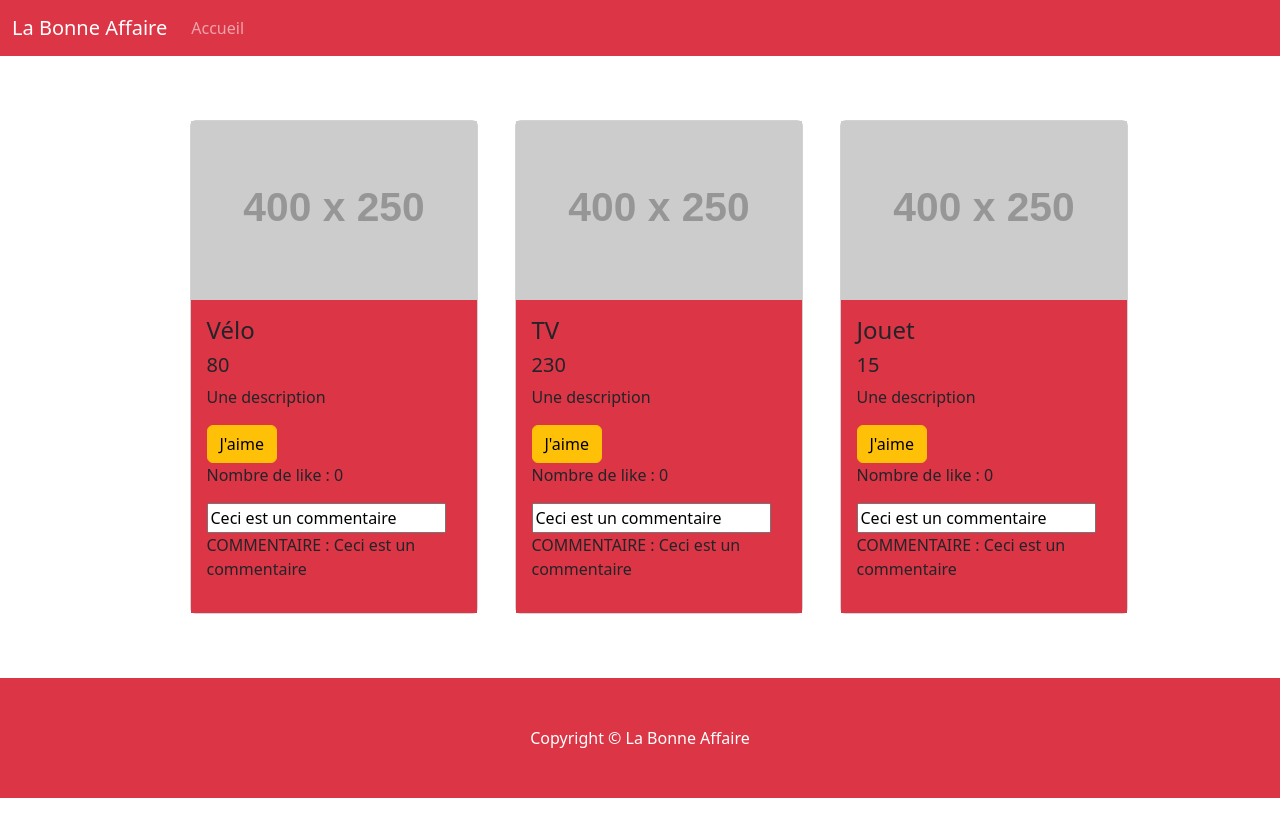
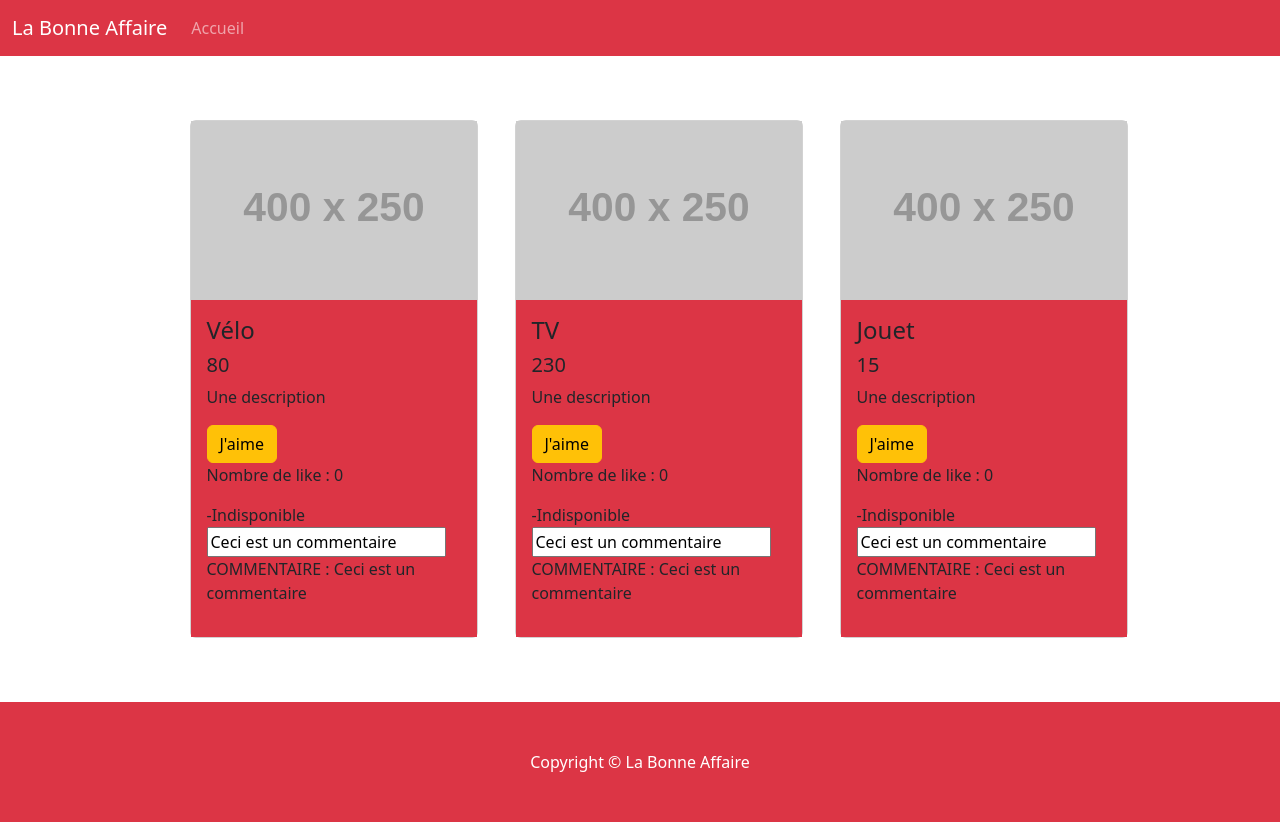
Before and after one commit to AEFaour/Angular-V14.2.9, an Angular app: page / in a window 1280 px wide. Before the commit the page ends 800 px from the top, so only its background shows below. Built offline with nearby package versions, Linux system fonts and the light colour scheme.

Commit message:
Structural directive ngIf

```diff
--- a/src/app/article/article.component.html
+++ b/src/app/article/article.component.html
@@ -7,6 +7,7 @@
 
         <button class="btn btn-warning" (click)="onLike()">J'aime</button>
         <p>Nombre de like : {{ totalNbrLike }}</p>
+        <span *ngIf="dispo === false">-Indisponible</span>
 
         <input type="text" placeholder="Ecris ton commentaire" [(ngModel)]="comment">
         <p>COMMENTAIRE : {{ comment }}</p>
--- a/src/app/article/article.component.ts
+++ b/src/app/article/article.component.ts
@@ -15,7 +15,7 @@ export class ArticleComponent implements OnInit {
   urlImg: string = "https://via.placeholder.com/400x250";
   totalNbrLike : number = 0;
   comment : string = "Ceci est un commentaire";
-
+  dispo : boolean = false;
 
 
   constructor() { }
```
